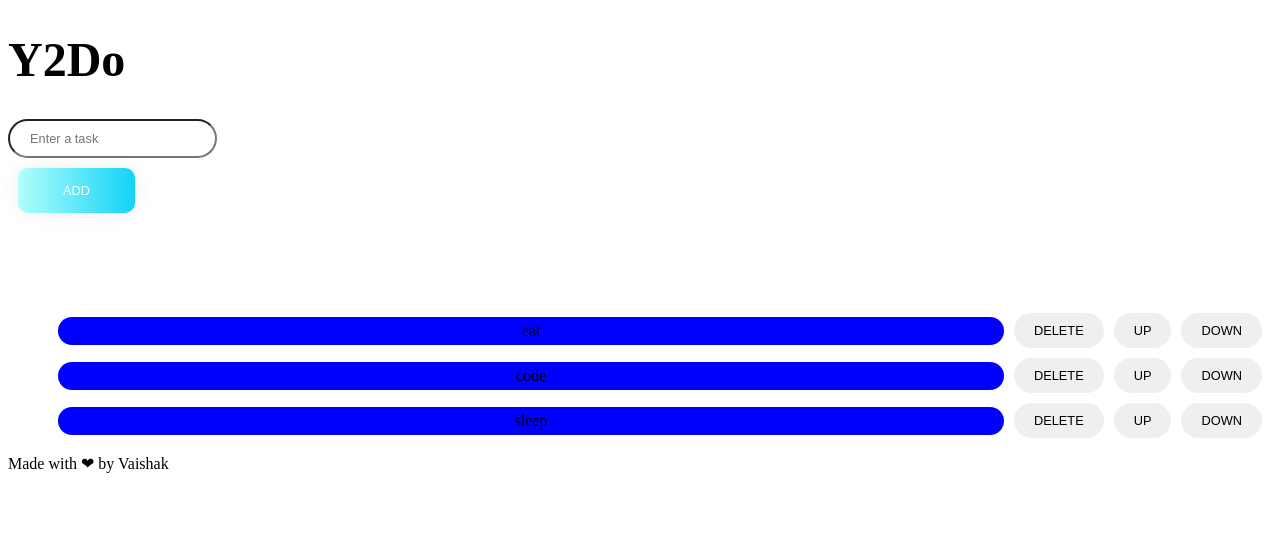
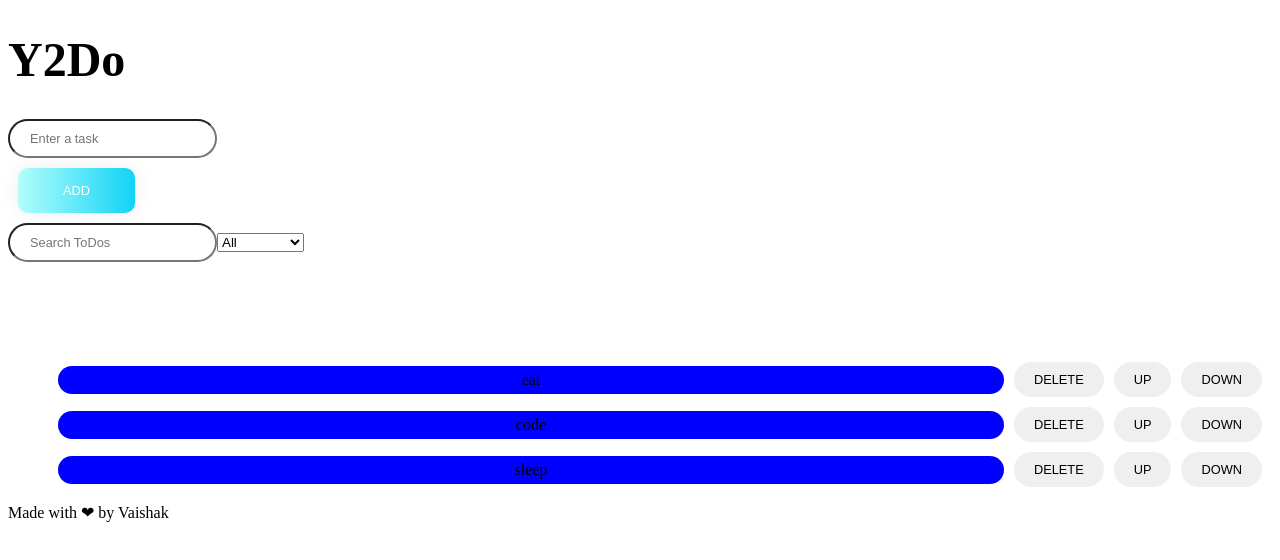
Before and after one commit to Vaishak-P/Y2Do, a React (Vite) app: page / in a window 1280 px wide. Shown: the top 560 px of the page. Built offline with nearby package versions, Linux system fonts and the light colour scheme.

Commit message:
search and filter feature added

```diff
--- a/src/components/ToDoList.jsx
+++ b/src/components/ToDoList.jsx
@@ -10,10 +10,12 @@ const ToDoList = () => {
     const [newTask,setNewTask] = useState("");
     const [deletedTask,setDeletedTask] = useState("");
     const [deletedTaskIndex,setDeletedTaskIndex] = useState("")
+    const [searchQuery,setSearchQuery] = useState("");
+    const [filter,setFilter] = useState("all")
 
-    const handleInputChange = (event) => {
-        setNewTask(event.target.value);
-    }
+    // const handleInputChange = (event) => {
+    //     setNewTask(event.target.value);
+    // }
     const addTask = () =>{
         if (newTask.trim()!==''){
             const newTaskObject = {
@@ -68,6 +70,12 @@ const ToDoList = () => {
         );
         setTasks(updatedTasks);
     }
+    const filteredTasks = tasks.filter((task)=> {
+        const matchesSearch = task.text.toLowerCase().includes(searchQuery.toLowerCase())
+        if (filter==="active") return !task.completed && matchesSearch;
+        if (filter==="completed") return task.completed && matchesSearch;
+        return matchesSearch;
+    })
 
     return(
         <>
@@ -78,7 +86,7 @@ const ToDoList = () => {
                         type='text'
                         placeholder='Enter a task'
                         value={newTask}
-                        onChange={handleInputChange}
+                        onChange={(e)=>setNewTask(e.target.value)}
                     />
                     <button
                         className='addButton'
@@ -86,10 +94,23 @@ const ToDoList = () => {
                     >Add
                     </button>
                 </div>
+                <div className='searchContainer'>
+                    <input
+                        type='text'
+                        value={searchQuery}
+                        placeholder='Search ToDos'
+                        onChange={(e)=>setSearchQuery(e.target.value)}
+                    />
+                    <select value={filter} onChange={(e)=>setFilter(e.target.value)}>
+                            <option value='all'>All</option>
+                            <option value='active'>Active</option>
+                            <option value='completed'>Completed</option>
+                    </select>
+                </div>
             </div>
             <div className='toDoList'>
                 <ol>
-                    {tasks.map((task,index) =>
+                    {filteredTasks.map((task,index) =>
                         <li key={task.id}>
                             <span
                                 id='text'
```
